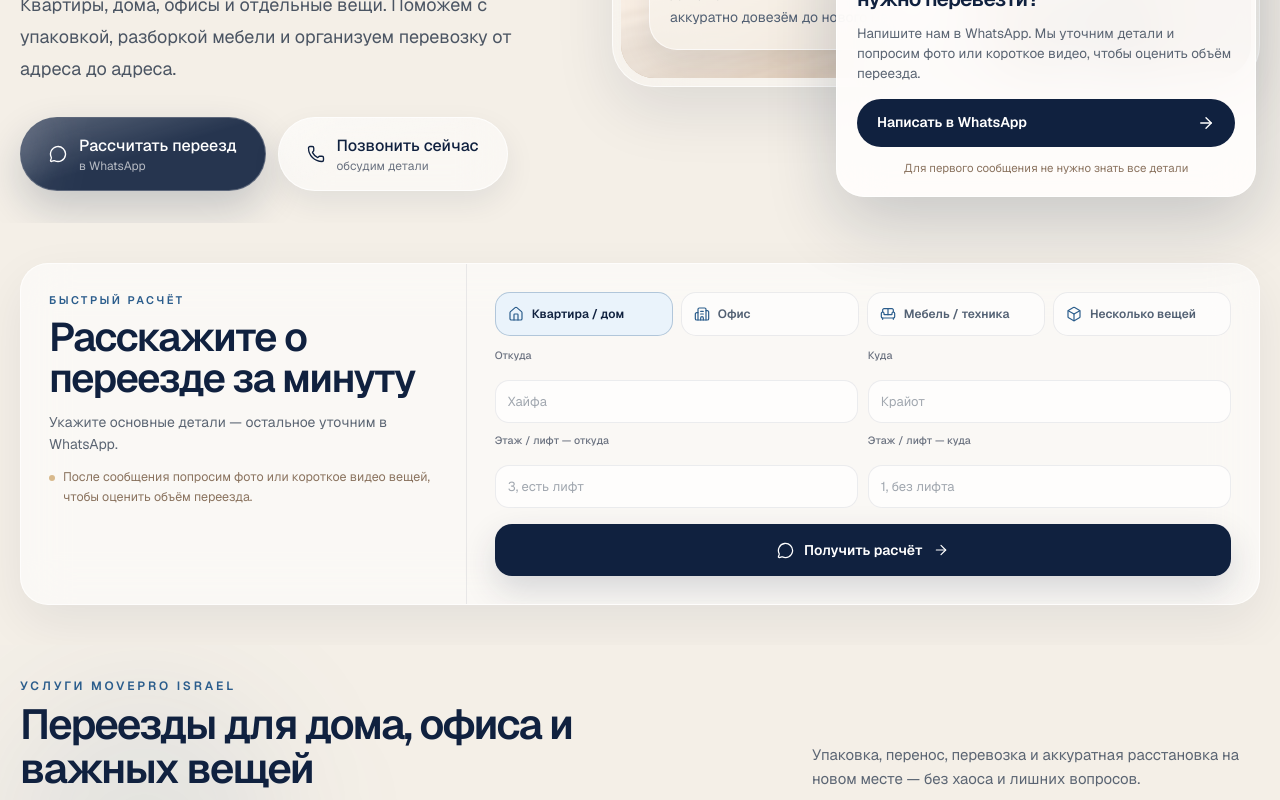
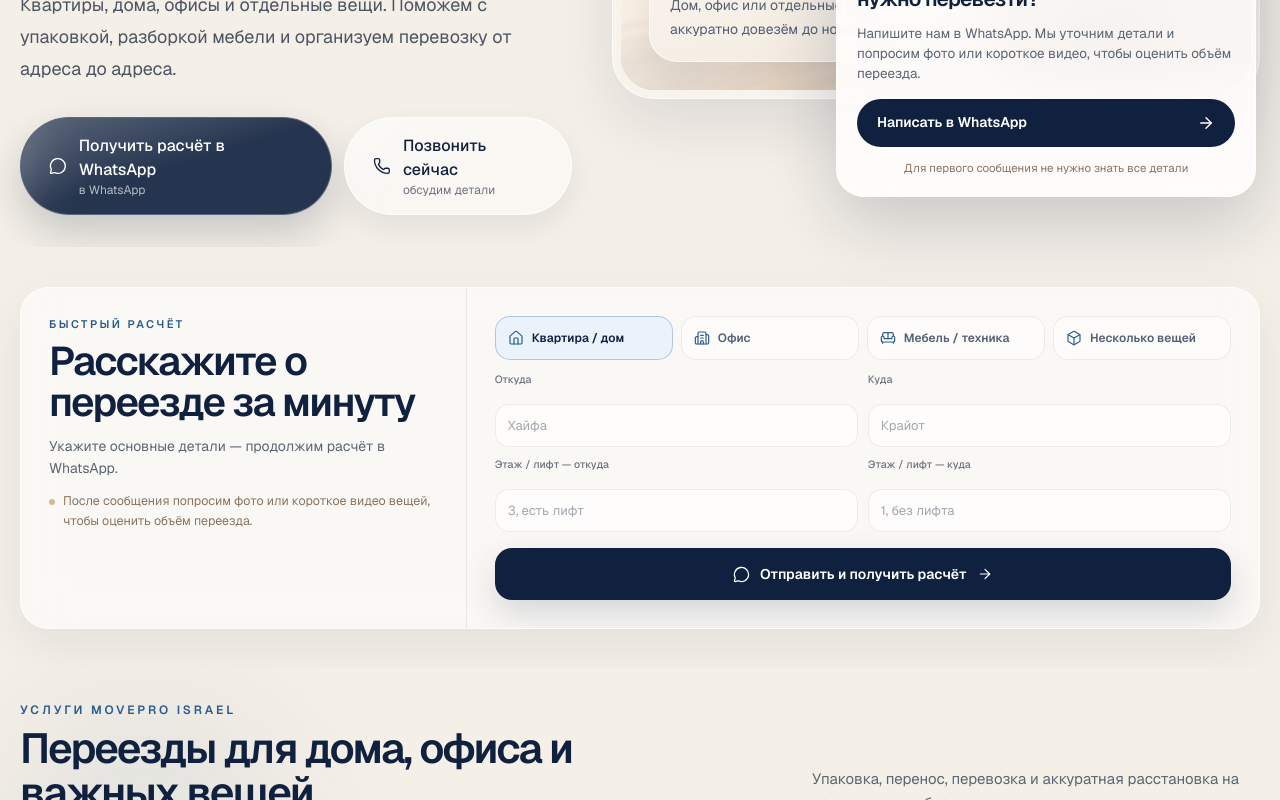
Before and after one commit to tsstish/movepro-israel, a Next.js app: page / in a window 1280 px wide. Shown: the part 579-1379 px from the top of the page. Built offline with nearby package versions, Linux system fonts and the light colour scheme.

Commit message:
Clarify WhatsApp estimate CTA

```diff
--- a/src/components/sections/HeroSection.tsx
+++ b/src/components/sections/HeroSection.tsx
@@ -159,7 +159,7 @@ function MobileHeroActions() {
         className="flex h-[56px] w-full items-center justify-center gap-3 rounded-[18px] bg-[#10213F] px-5 text-[15px] font-semibold text-white shadow-[0_16px_36px_rgba(16,33,63,0.18)] transition active:scale-[0.985]"
       >
         <MessageCircle size={19} strokeWidth={1.8} />
-        Рассчитать переезд
+        Получить расчёт в WhatsApp
         <ArrowRight size={17} strokeWidth={1.8} />
       </a>
     </div>
@@ -175,7 +175,7 @@ function DesktopHeroActions() {
   icon={<MessageCircle size={18} strokeWidth={1.8} />}
 >
         <span>
-          Рассчитать переезд
+          Получить расчёт в WhatsApp
 
           <span className="block text-xs font-normal text-white/65">
             в WhatsApp
--- a/src/components/sections/QuickEstimateSection.tsx
+++ b/src/components/sections/QuickEstimateSection.tsx
@@ -52,7 +52,7 @@ export default function QuickEstimateSection() {
               </h2>
 
               <p className="mt-3 max-w-md text-[14px] leading-[1.55] text-[#5B6573]">
-                Укажите основные детали — остальное уточним в WhatsApp.
+                Укажите основные детали — продолжим расчёт в WhatsApp.
               </p>
 
               <p className="mt-3 flex gap-2 text-[12.5px] leading-5 text-[#8A735F]">
@@ -129,7 +129,7 @@ export default function QuickEstimateSection() {
                 className="mt-4 flex min-h-[52px] w-full items-center justify-center gap-2.5 rounded-[17px] bg-[#10213F] px-5 py-3 text-[14px] font-semibold text-white shadow-[0_14px_34px_rgba(16,33,63,0.16)] transition hover:bg-[#17345E] active:scale-[0.99]"
               >
                 <MessageCircle size={17} strokeWidth={1.8} />
-                Получить расчёт
+                Отправить и получить расчёт
                 <ArrowRight size={16} strokeWidth={1.8} />
               </a>
             </div>
```
